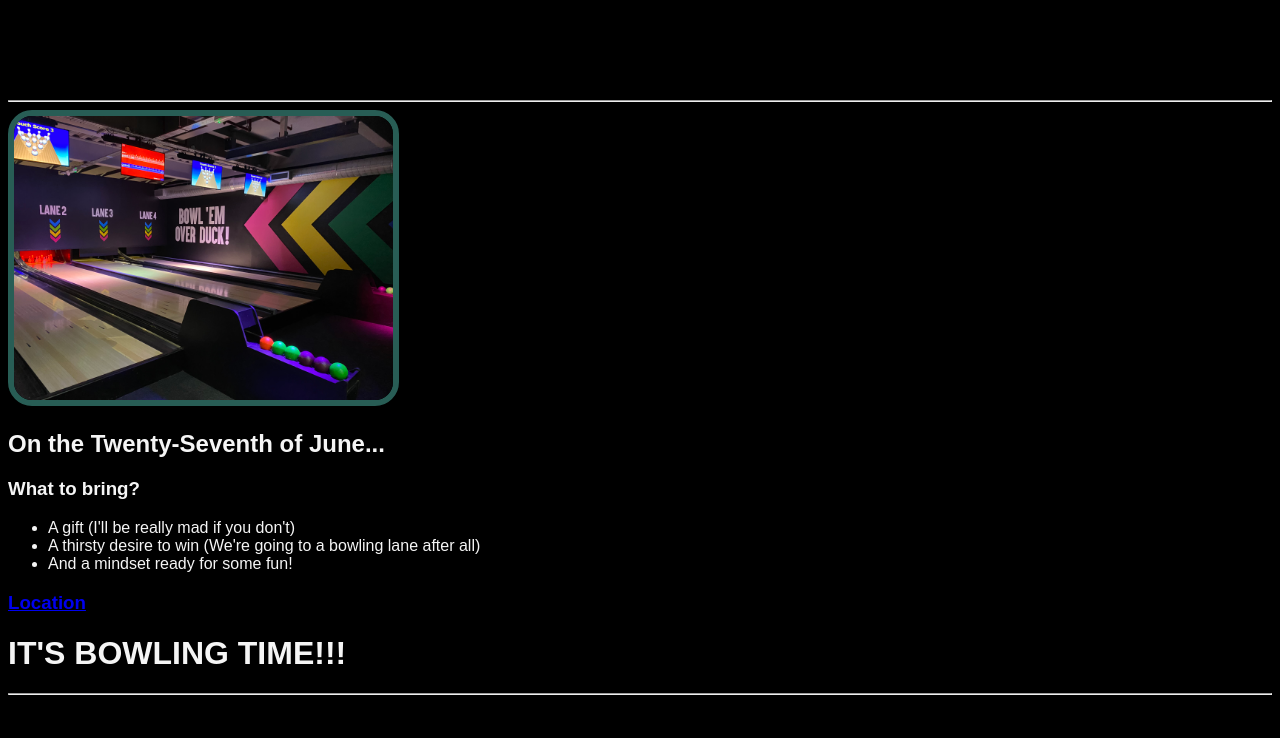
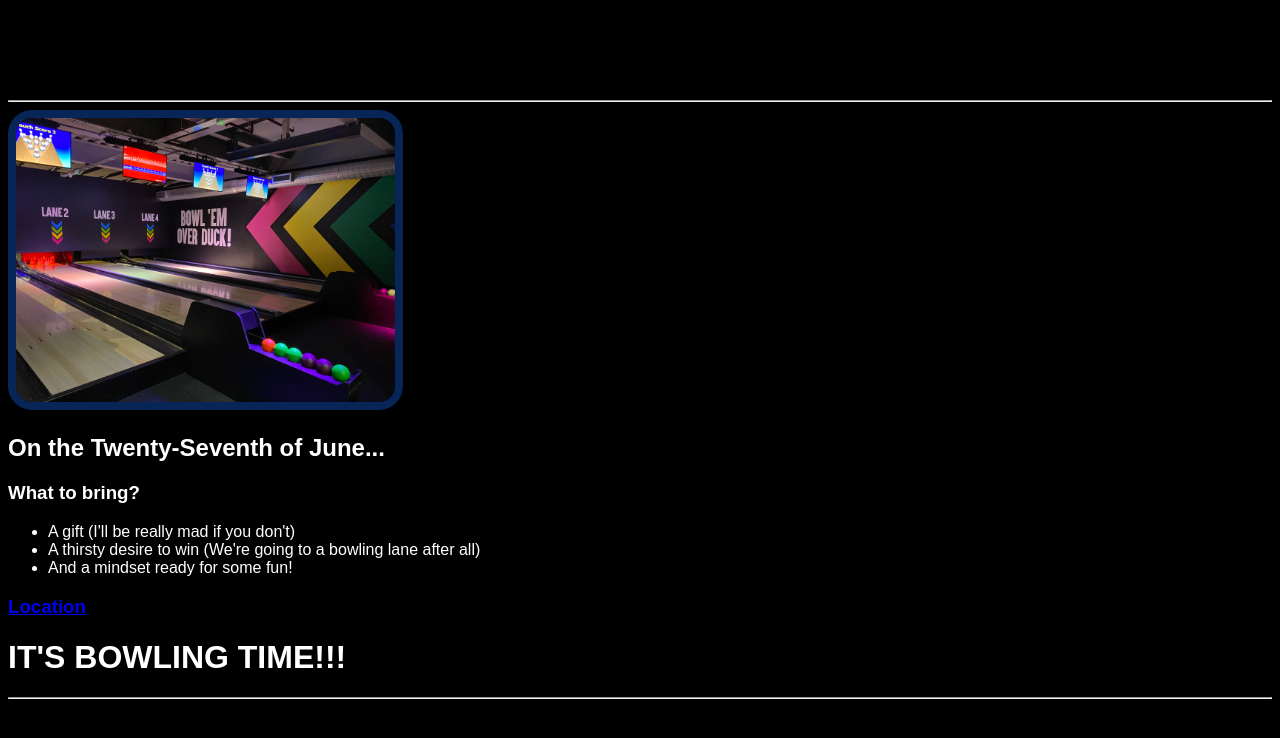
Before and after one commit to PROBROS12/Birthday-Invatation, a plain HTML site: page index.html in a window 1280 px wide. Drawn offline with Linux system fonts and the light colour scheme.

Commit message:
Update index.html

```diff
--- a/index.html
+++ b/index.html
@@ -8,11 +8,11 @@
         width: 30%;
         height: 30%;
         border-radius: 24px;
-        border: 6px solid rgb(40, 93, 85);
+        border: 8px solid rgb(7, 37, 87);
     }
     .wonder{
       font-family: 'Poppins', Arial, sans-serif;
-      color: whitesmoke
+      color: white
     }
   </style>
  </head>
```
